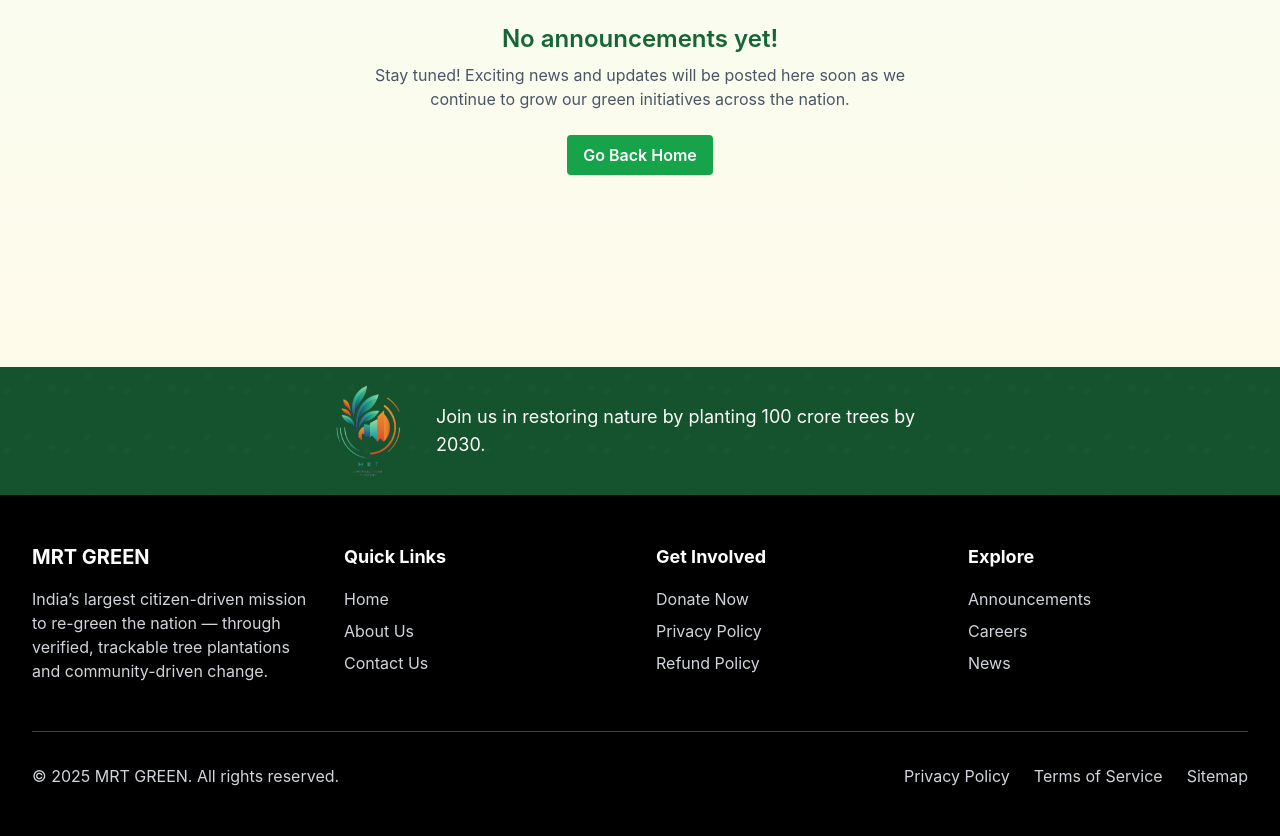
After one commit to atulg-spec/mrtt, a Django app: page /news/ in a window 1280 px wide. The commit adds this page. Shown: the part 605-1441 px from the top of the page. Run offline with Django 5.2, Linux system fonts and the light colour scheme; some libraries are stand-ins or nearby versions.

Commit message:
news and updates

```diff
--- a/home/urls.py
+++ b/home/urls.py
@@ -9,4 +9,5 @@ urlpatterns = [
     path('testimonials/', views.testimonials, name='testimonials'),
     path('contactus/', views.contactus, name='contactus'),
     path('careers/', views.careers, name='careers'),
+    path('news/', views.news, name='news'),
 ]
--- a/home/views.py
+++ b/home/views.py
@@ -1,5 +1,5 @@
 from django.shortcuts import render, redirect
-from management.models import JobOpening
+from management.models import JobOpening, Announcement
 from dashboard.forms import JobApplicationForm, ContactFormForm
 
 # Create your views here.
@@ -45,3 +45,10 @@ def careers(request):
         'form': form,
     }
     return render(request, 'home/careers.html',context)
+
+def news(request):
+    announcements = Announcement.objects.all()
+    context = {
+        'announcements': announcements,
+    }
+    return render(request, 'home/news.html',context)
--- a/templates/home/index.html
+++ b/templates/home/index.html
@@ -12,7 +12,7 @@
                     <div class="text-center px-6 max-w-4xl">
                         <h1 class="text-4xl md:text-5xl lg:text-6xl font-bold text-white mb-6">Plant a Tree. Grow a Future.</h1>
                         <p class="text-xl text-gray-200 mb-8">Join the MRT mission to plant 100 crore trees and restore India's green cover by 2030.</p>
-                        <a href="#contact"
+                        <a href="/dashboard/"
                             class="bg-accent hover:bg-primary text-white font-bold py-3 px-8 rounded-md transition duration-300 inline-block">
                             Join the Movement
                         </a>
@@ -28,7 +28,7 @@
                     <div class="text-center px-6 max-w-4xl">
                         <h1 class="text-4xl md:text-5xl lg:text-6xl font-bold text-white mb-6">Gift a Tree, Gift a Life</h1>
                         <p class="text-xl text-gray-200 mb-8">Celebrate birthdays, anniversaries, and milestones by gifting trees with live tracking.</p>
-                        <a href="#services"
+                        <a href="/dashboard/"
                             class="bg-accent hover:bg-primary text-white font-bold py-3 px-8 rounded-md transition duration-300 inline-block">
                             Explore Gifting Options
                         </a>
@@ -44,7 +44,7 @@
                     <div class="text-center px-6 max-w-4xl">
                         <h1 class="text-4xl md:text-5xl lg:text-6xl font-bold text-white mb-6">Sponsor a Green Legacy</h1>
                         <p class="text-xl text-gray-200 mb-8">Empower rural communities and offset carbon by sponsoring trees that live on.</p>
-                        <a href="#contact"
+                        <a href="/dashboard/"
                             class="bg-accent hover:bg-primary text-white font-bold py-3 px-8 rounded-md transition duration-300 inline-block">
                             Sponsor Now
                         </a>
--- /dev/null
+++ b/templates/home/news.html
@@ -0,0 +1,86 @@
+{% extends 'home/base.html' %}
+{% block meta %}
+{% if head.favicon %}
+<link rel="icon" href="{{ head.favicon.url }}" type="image/x-icon">
+{% endif %}
+{% endblock meta %}
+
+{% block page %}News & Announcements{% endblock page %}
+
+{% block body %}
+<div class="min-h-screen bg-gradient-to-b from-green-50 to-amber-50">
+    <!-- Hero Section -->
+    <div class="relative bg-green-700 text-white overflow-hidden">
+        <div class="absolute inset-0 bg-black opacity-20"></div>
+        <img src="https://images.unsplash.com/photo-1466692476868-aef1dfb1e735?ixlib=rb-1.2.1&auto=format&fit=crop&w=1350&q=80"
+            alt="Green Initiative" class="w-full h-48 md:h-64 object-cover absolute mix-blend-overlay">
+
+        <div class="relative z-10 py-12 px-4 sm:px-6 lg:px-8 text-center">
+            <h1 class="text-3xl md:text-4xl font-bold mb-4">News & Announcements</h1>
+            <p class="text-lg text-green-100 max-w-3xl mx-auto">Stay updated with the latest developments in our green
+                initiatives across India</p>
+        </div>
+    </div>
+
+    <!-- Main Content -->
+    <div class="max-w-7xl mx-auto px-4 sm:px-6 lg:px-8 py-12">
+        <!-- Featured News -->
+        <div class="mb-16">
+            <h2 class="text-2xl font-bold text-green-800 mb-6 flex items-center">
+                <svg xmlns="http://www.w3.org/2000/svg" class="h-6 w-6 mr-2 text-green-600" fill="none"
+                    viewBox="0 0 24 24" stroke="currentColor">
+                    <path stroke-linecap="round" stroke-linejoin="round" stroke-width="2"
+                        d="M11 5.882V19.24a1.76 1.76 0 01-3.417.592l-2.147-6.15M18 13a3 3 0 100-6M5.436 13.683A4.001 4.001 0 017 6h1.832c4.1 0 7.625-1.234 9.168-3v14c-1.543-1.766-5.067-3-9.168-3H7a3.988 3.988 0 01-1.564-.317z" />
+                </svg>
+                News & Announcements
+            </h2>
+            {% if announcement %}
+            <div class="grid grid-cols-1 gap-8">
+                {% for announcement in announcements %}
+                <!-- Featured Article 1 -->
+                <div
+                    class="bg-white rounded-xl shadow-lg overflow-hidden border border-green-200 hover:shadow-xl transition-shadow duration-300">
+                    <div class="relative h-48">
+                        <img src="{{announcement.image_url}}" alt="{{announcement.title}}"
+                            class="w-full h-full object-cover transition-transform duration-300 ease-in-out transform hover:scale-105 hover:brightness-90">
+                        <div class="absolute bottom-0 left-0 right-0 bg-gradient-to-t from-black to-transparent p-4">
+                            <span
+                                class="inline-block px-3 py-1 text-xs font-semibold text-white bg-green-600 rounded-full">{{announcement.tag}}</span>
+                        </div>
+                    </div>
+                    <div class="p-6">
+                        <div class="flex items-center text-sm text-gray-500 mb-2">
+                            <svg xmlns="http://www.w3.org/2000/svg" class="h-4 w-4 mr-1" fill="none" viewBox="0 0 24 24"
+                                stroke="currentColor">
+                                <path stroke-linecap="round" stroke-linejoin="round" stroke-width="2"
+                                    d="M8 7V3m8 4V3m-9 8h10M5 21h14a2 2 0 002-2V7a2 2 0 00-2-2H5a2 2 0 00-2 2v12a2 2 0 002 2z" />
+                            </svg>
+                            {{announcement.created_at}}
+                        </div>
+                        <h3 class="text-xl font-bold text-green-800 mb-3">{{announncement.title}}</h3>
+                        <p class="text-gray-600 mb-4">
+                            {{announcement.description}}
+                        </p>
+                    </div>
+                </div>
+                {% endfor %}
+            </div>
+            {% else %}
+            <div class="text-center py-20">
+                <img src="https://www.svgrepo.com/show/429915/not-found-error-alert.svg" alt="No Announcements"
+                    class="mx-auto w-40 h-40 opacity-60 mb-6">
+                <h3 class="text-2xl font-semibold text-green-800 mb-2">No announcements yet!</h3>
+                <p class="text-gray-600 max-w-xl mx-auto mb-6">
+                    Stay tuned! Exciting news and updates will be posted here soon as we continue to grow our green
+                    initiatives across the nation.
+                </p>
+                <a href="/"
+                    class="inline-block bg-green-600 hover:bg-green-700 text-white font-semibold py-2 px-4 rounded transition duration-300">
+                    Go Back Home
+                </a>
+            </div>
+            {% endif %}
+        </div>
+    </div>
+</div>
+{% endblock %}
--- a/templates/includes/footer.html
+++ b/templates/includes/footer.html
@@ -1,8 +1,8 @@
 <!-- Footer Top -->
 <div class="w-full bg-accent leaf-pattern text-white px-4 md:px-6">
-    <div class="flex flex-col md:flex-row items-center justify-between w-full md:w-4/5 lg:w-3/4 xl:w-2/4 mx-auto gap-4 md:gap-4 space-x-4">
-        <div class="mb-4 md:mb-0">
-            <img src="/static/img/logo.png" alt="MRT Green" class="w-20 h-20 md:w-24 md:h-24 lg:w-28 lg:h-28">
+    <div class="flex flex-col md:flex-row items-center justify-between w-full md:w-4/5 lg:w-3/4 xl:w-2/4 mx-auto gap-4 md:gap-4 space-x-4 py-4">
+        <div class="">
+            <img src="/static/img/logo.png" alt="MRT Green" class="w-18 h-20 md:w-22 md:h-24">
         </div>
         <div class="text-center md:text-left text-sm sm:text-base md:text-lg">
             Join us in restoring nature by planting 100 crore trees by 2030.
@@ -24,7 +24,7 @@
                 <ul class="space-y-2">
                     <li><a href="/" class="text-gray-300 hover:text-white transition duration-300">Home</a></li>
                     <li><a href="/aboutus/" class="text-gray-300 hover:text-white transition duration-300">About Us</a></li>
-                    <li><a href="/news/" class="text-gray-300 hover:text-white transition duration-300">News & Announcements</a></li>
+                    <li><a href="/contactus/" class="text-gray-300 hover:text-white transition duration-300">Contact Us</a></li>
                 </ul>
             </div>
 
@@ -38,11 +38,12 @@
             </div>
 
             <div>
-                <h4 class="font-bold text-lg mb-4">Contact Us</h4>
-                <a href="/contactus/"
-                    class="bg-accent text-white space-y-2 px-6 py-2 rounded-md hover:bg-primary transition duration-300 font-medium inline-block">
-                    <i class="fas fa-phone-alt mr-2"></i> Call Now
-                </a>
+                <h4 class="font-bold text-lg mb-4">Explore</h4>
+                <ul class="space-y-2">
+                    <li><a href="/news/" class="text-gray-300 hover:text-white transition duration-300">Announcements</a></li>
+                    <li><a href="/careers/" class="text-gray-300 hover:text-white transition duration-300">Careers</a></li>
+                    <li><a href="/news/" class="text-gray-300 hover:text-white transition duration-300">News</a></li>
+                </ul>
             </div>
         </div>
 
--- a/templates/includes/navbar.html
+++ b/templates/includes/navbar.html
@@ -26,8 +26,8 @@
                 <a href="/news/" class="text-secondary hover:text-accent font-medium transition duration-300">News</a>
                 <a href="/donate/" class="text-secondary hover:text-accent font-medium transition duration-300">Donate</a>
                 <a href="/dashboard/"
-                    class="bg-accent text-white px-4 py-2 rounded-md hover:bg-primary transition duration-300 font-medium">
-                    <i class="fas fa-lock mr-2"></i> Client Login
+                   class="inline-block bg-green-900 text-white px-6 py-3 rounded-md hover:bg-green-700 transition duration-300 font-medium shadow-md">
+                   Register Now
                 </a>
             </div>
         </div>
@@ -37,19 +37,19 @@
     <div id="mobile-menu" class="mobile-menu bg-white md:hidden">
         <div class="px-4 pt-2 pb-4 space-y-2">
             <a href="#home"
-                class="block px-3 py-2 rounded-md text-base font-medium text-gray-700 hover:text-white hover:bg-primary">Home</a>
+                class="block px-3 py-1 rounded-md text-base font-medium text-gray-700 text-center hover:text-white hover:bg-primary">Home</a>
             <a href="#about"
-                class="block px-3 py-2 rounded-md text-base font-medium text-gray-700 hover:text-white hover:bg-primary">About
+                class="block px-3 py-1 rounded-md text-base font-medium text-gray-700 text-center hover:text-white hover:bg-primary">About
                 Us</a>
             <a href="#projects"
-                class="block px-3 py-2 rounded-md text-base font-medium text-gray-700 hover:text-white hover:bg-primary">Projects</a>
+                class="block px-3 py-1 rounded-md text-base font-medium text-gray-700 text-center hover:text-white hover:bg-primary">Projects</a>
             <a href="#impact"
-                class="block px-3 py-2 rounded-md text-base font-medium text-gray-700 hover:text-white hover:bg-primary">Impact</a>
+                class="block px-3 py-1 rounded-md text-base font-medium text-gray-700 text-center hover:text-white hover:bg-primary">Impact</a>
             <a href="#donate"
-                class="block px-3 py-2 rounded-md text-base font-medium text-gray-700 hover:text-white hover:bg-primary">Donate</a>
-            <a href="/accounts/login/"
-                class="block px-3 py-2 rounded-md text-base font-medium text-white bg-accent hover:bg-primary text-center">
-                <i class="fas fa-leaf mr-2"></i> Plant Now
+                class="block px-3 py-1 rounded-md text-base font-medium text-gray-700 text-center hover:text-white hover:bg-primary">Donate</a>
+            <a href="/dashboard/"
+               class="inline-block bg-green-900 text-white px-6 py-3 rounded-md hover:bg-green-700 transition duration-300 font-medium shadow-md w-full text-center">
+               Register Now
             </a>
         </div>
     </div>
--- a/treedonation/settings.py
+++ b/treedonation/settings.py
@@ -155,7 +155,7 @@ AUTH_PASSWORD_VALIDATORS = [
 
 LANGUAGE_CODE = 'en-us'
 
-TIME_ZONE = 'UTC'
+TIME_ZONE = 'Asia/Kolkata'
 
 USE_I18N = True
 
```
Also changed, not shown: management/admin.py (+15 -2 lines), management/models.py (+10 -0 lines), templates/dashboard/dashboard.html (+9 -9 lines), management/migrations/0002_announcement.py (added), management/migrations/0003_announcement_image_url.py (added).
